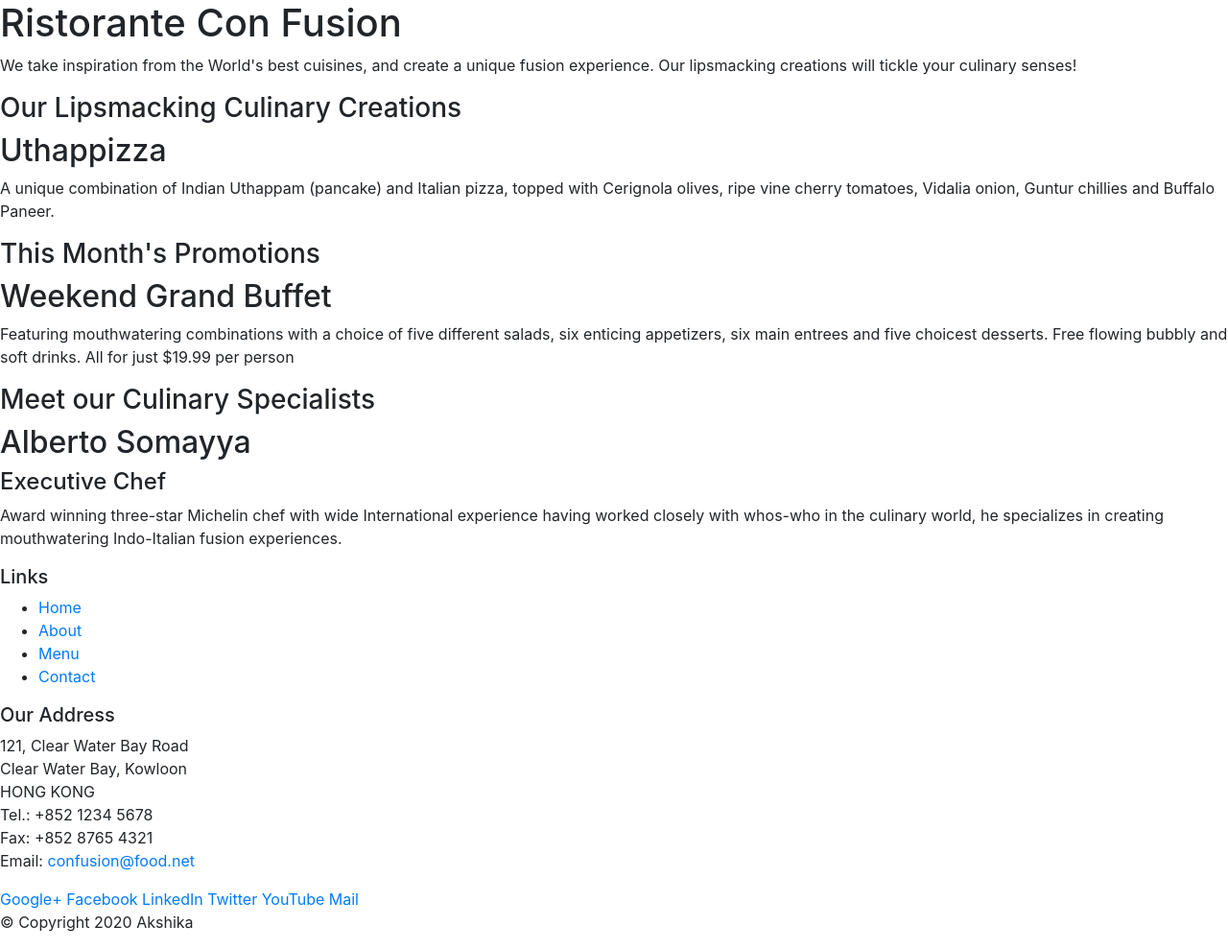
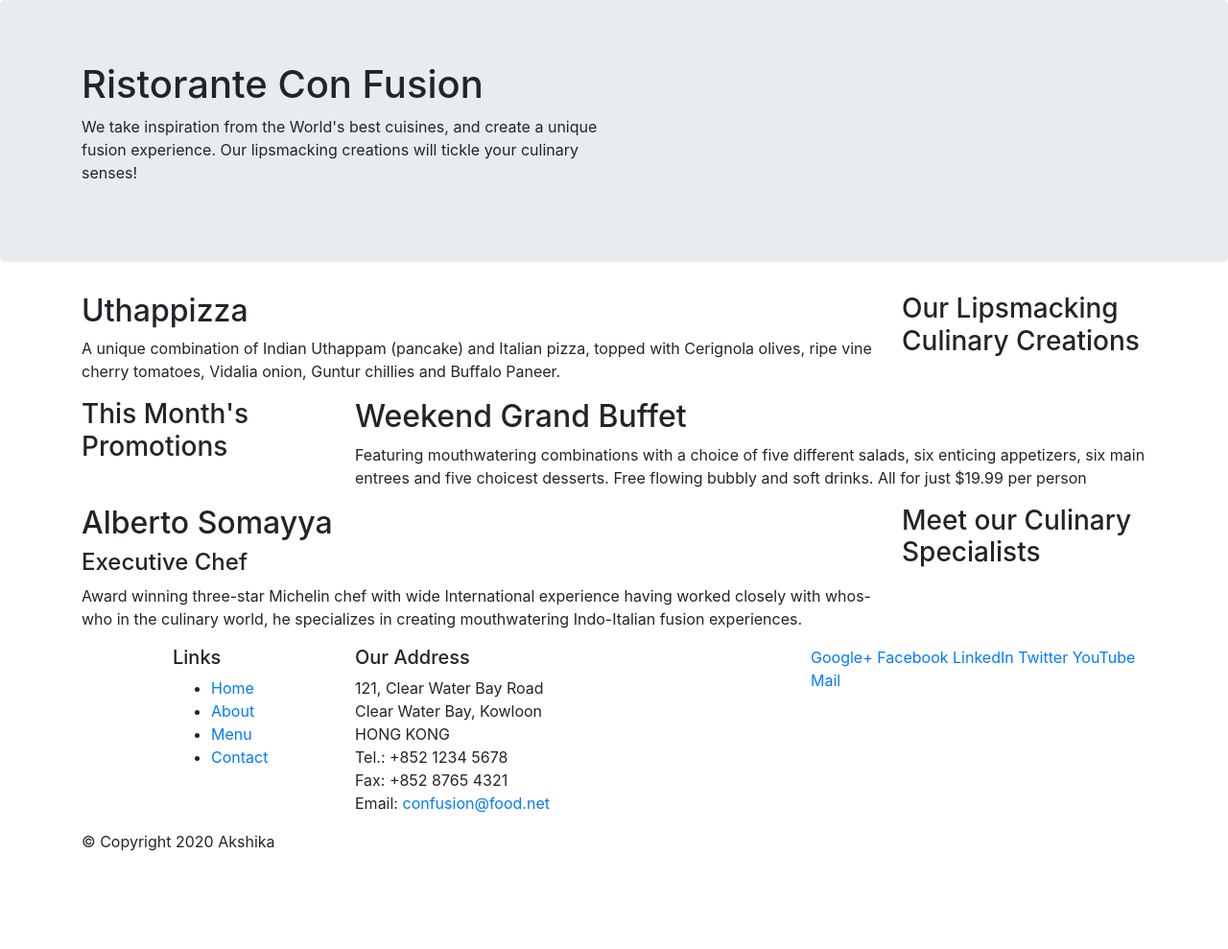
Before and after one commit to akshikachoudhary1/Bootstrap4, a website: page index.html in a window 1280 px wide. Shown: the whole page at 96% size. After the commit the page ends 905 px from the top, so only its background shows below. Drawn offline with nearby package versions, Linux system fonts and the light colour scheme.

Commit message:
Bootstrap Grid Part 1

```diff
--- a/index.html
+++ b/index.html
@@ -14,46 +14,46 @@
 
 <body>
 
-    <header>
-        <div>
-            <div>
-                <div>
+    <header class="jumbotron">
+        <div class="container">
+            <div class="row">
+                <div class="col-12 col-sm-6">
                     <h1>Ristorante Con Fusion</h1>
                     <p>We take inspiration from the World's best cuisines, and create a unique fusion experience. Our lipsmacking creations will tickle your culinary senses!</p>
                 </div>
-                <div>
+                <div class="col-12">
                 </div>
             </div>
         </div>
     </header>
 
-    <div>
-        <div>
-            <div>
+    <div class="container">
+        <div class="row">
+            <div class="col-12 col-sm-4 order-sm-last col-md-3">
                 <h3>Our Lipsmacking Culinary Creations</h3>
             </div>
-            <div>
+            <div class="col col-sm order-sm-first col-md">
                 <h2>Uthappizza</h2>
                 <p>A unique combination of Indian Uthappam (pancake) and Italian pizza, topped with Cerignola olives, ripe vine cherry tomatoes, Vidalia onion, Guntur chillies and Buffalo Paneer.</p>
             </div>
         </div>
 
 
-        <div>
-            <div>
+        <div class="row">
+            <div class="col-12 col-sm-4 col-md-3">
                 <h3>This Month's Promotions</h3>
             </div>
-            <div>
+            <div class="col col-sm col-md">
                 <h2>Weekend Grand Buffet</h2>
                 <p>Featuring mouthwatering combinations with a choice of five different salads, six enticing appetizers, six main entrees and five choicest desserts. Free flowing bubbly and soft drinks. All for just $19.99 per person </p>
             </div>
         </div>
 
-        <div>
-            <div>
+        <div class="row">
+            <div class="col-12 col-sm-4 order-sm-last col-md-3">
                 <h3>Meet our Culinary Specialists</h3>
             </div>
-            <div>
+            <div class="col col-sm order-sm-first col-md">
                 <h2>Alberto Somayya</h2>
                 <h4>Executive Chef</h4>
                 <p>Award winning three-star Michelin chef with wide International experience having worked closely with whos-who in the culinary world, he specializes in creating mouthwatering Indo-Italian fusion experiences. </p>
@@ -62,9 +62,9 @@
     </div>
 
     <footer>
-        <div>
-            <div>
-                <div>
+        <div class="container">
+            <div class="row">
+                <div class="col-4 offset-1 col-sm-2">
                     <h5>Links</h5>
                     <ul>
                         <li><a href="#">Home</a></li>
@@ -73,7 +73,7 @@
                         <li><a href="#">Contact</a></li>
                     </ul>
                 </div>
-                <div>
+                <div class="col-7 col-sm-5">
                     <h5>Our Address</h5>
                     <address>
 		              121, Clear Water Bay Road<br>
@@ -84,7 +84,7 @@
 		              Email: <a href="mailto:confusion@food.net">confusion@food.net</a>
 		           </address>
                 </div>
-                <div>
+                <div class="col-12 col-sm-4">
                     <div>
                         <a href="http://google.com/+">Google+</a>
                         <a href="http://www.facebook.com/profile.php?id=">Facebook</a>
@@ -95,8 +95,8 @@
                     </div>
                 </div>
            </div>
-           <div>
-                <div>
+           <div class="row">
+                <div class="col-auto">
                     <p>© Copyright 2020 Akshika</p>
                 </div>
            </div>
```
